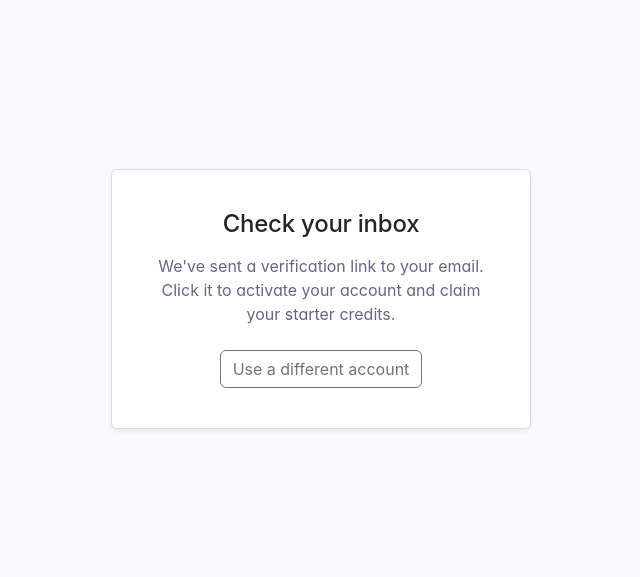
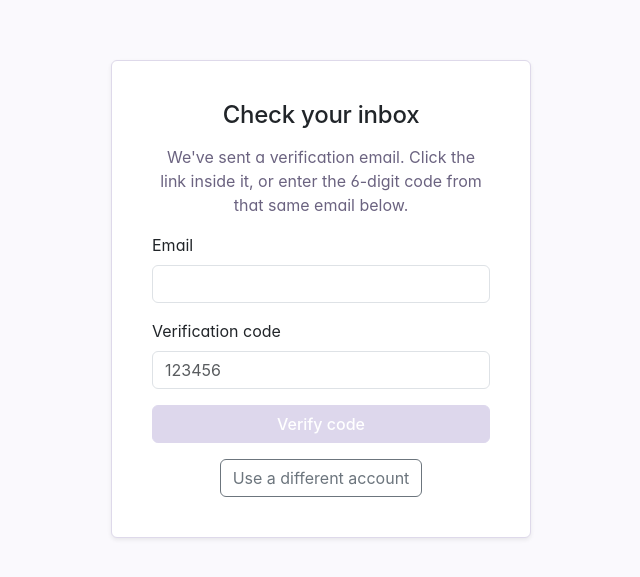
Before and after one commit to motmautomation2026/oneklik_web, a React (Vite) app in the folder frontend/: page /verify-email in a window 1280 px wide. Shown: the part 101-678 px from the top of the page, without its empty margins (319-959 px from the left). Built offline with nearby package versions, Linux system fonts and the light colour scheme; no server answers; a web font is replaced by a local one.

Commit message:
otp&email_link

```diff
--- a/frontend/src/pages/SignupPage.tsx
+++ b/frontend/src/pages/SignupPage.tsx
@@ -21,7 +21,7 @@ export default function SignupPage() {
       setError(authErrorMessage(error));
       return;
     }
-    navigate("/verify-email");
+    navigate("/verify-email", { state: { email } });
   }
 
   async function handleGoogle() {
--- a/frontend/src/pages/VerifyEmailPage.tsx
+++ b/frontend/src/pages/VerifyEmailPage.tsx
@@ -1,9 +1,35 @@
-import { Button, Card, Container } from "react-bootstrap";
-import { useNavigate } from "react-router-dom";
+import { useState, type FormEvent } from "react";
+import { Alert, Button, Card, Container, Form } from "react-bootstrap";
+import { useLocation, useNavigate } from "react-router-dom";
 import { supabase } from "../lib/supabaseClient";
+import { authErrorMessage } from "../lib/authErrorMessage";
 
 export default function VerifyEmailPage() {
   const navigate = useNavigate();
+  const location = useLocation();
+  const stateEmail = (location.state as { email?: string } | null)?.email ?? "";
+
+  const [email, setEmail] = useState(stateEmail);
+  const [code, setCode] = useState("");
+  const [error, setError] = useState<string | null>(null);
+  const [submitting, setSubmitting] = useState(false);
+
+  async function handleVerify(e: FormEvent) {
+    e.preventDefault();
+    setError(null);
+    setSubmitting(true);
+    const { error } = await supabase.auth.verifyOtp({
+      email,
+      token: code.trim(),
+      type: "signup",
+    });
+    setSubmitting(false);
+    if (error) {
+      setError(authErrorMessage(error));
+      return;
+    }
+    navigate("/onboarding", { replace: true });
+  }
 
   async function handleSignOut() {
     await supabase.auth.signOut();
@@ -16,10 +42,42 @@ export default function VerifyEmailPage() {
         <Card.Body>
           <h1 className="h4 mb-3">Check your inbox</h1>
           <p className="text-body-secondary">
-            We've sent a verification link to your email. Click it to activate your account and claim your
-            starter credits.
+            We've sent a verification email. Click the link inside it, or enter the 6-digit code from that
+            same email below.
           </p>
-          <Button variant="outline-secondary" onClick={handleSignOut} className="mt-2">
+
+          {error && <Alert variant="danger">{error}</Alert>}
+
+          <Form onSubmit={handleVerify} className="text-start mt-3">
+            <Form.Group className="mb-3" controlId="verifyEmail">
+              <Form.Label>Email</Form.Label>
+              <Form.Control
+                type="email"
+                autoComplete="email"
+                value={email}
+                onChange={(e) => setEmail(e.target.value)}
+                required
+              />
+            </Form.Group>
+            <Form.Group className="mb-3" controlId="verifyCode">
+              <Form.Label>Verification code</Form.Label>
+              <Form.Control
+                type="text"
+                inputMode="numeric"
+                autoComplete="one-time-code"
+                placeholder="123456"
+                maxLength={6}
+                value={code}
+                onChange={(e) => setCode(e.target.value.replace(/\D/g, ""))}
+                required
+              />
+            </Form.Group>
+            <Button type="submit" className="w-100" disabled={submitting || code.length !== 6 || !email}>
+              {submitting ? "Verifying…" : "Verify code"}
+            </Button>
+          </Form>
+
+          <Button variant="outline-secondary" onClick={handleSignOut} className="mt-3">
             Use a different account
           </Button>
         </Card.Body>
```
